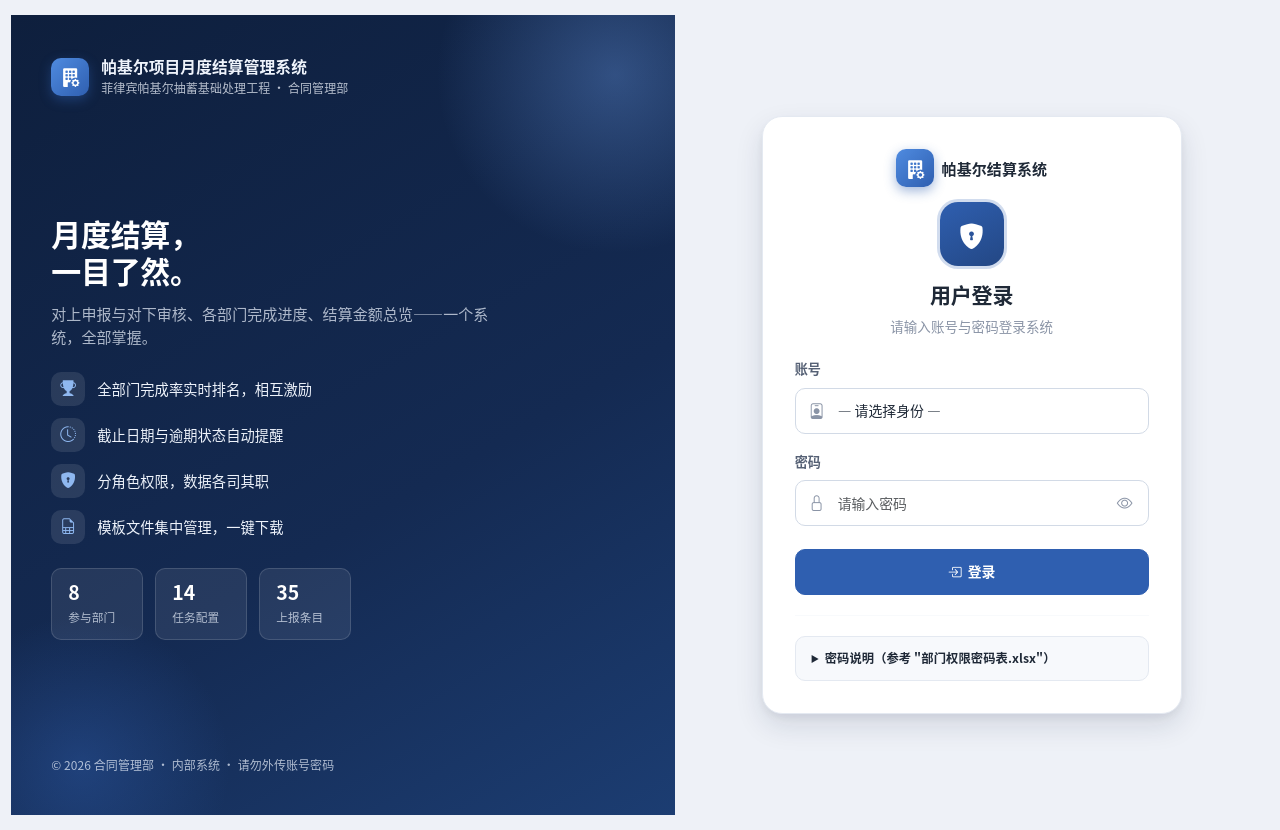
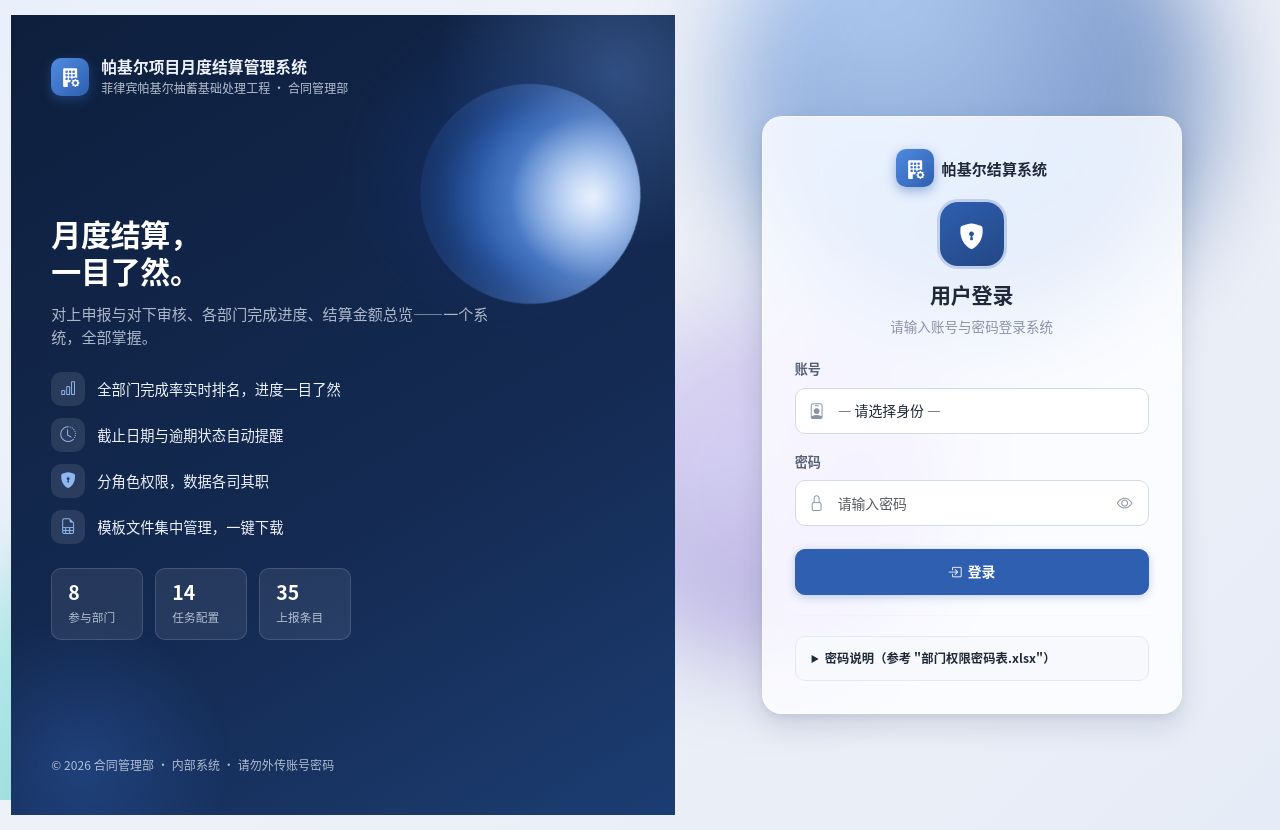
Before and after one commit to Zoey-qi/settlement-system, a Flask app: page /login in a window 1280 px wide. Run offline with Flask 3, Linux system fonts and the light colour scheme; parts of the project's set-up code (start-up, migrations or seed data) failed here and were passed over.

Commit message:
UI: 全站玻璃拟态(backdrop-blur+3D光球+hover反馈+玻璃弹窗)，排行榜去冠军
- style.css: 新增玻璃令牌(--glass-bg/--glass-blur/--glass-shadow)；body 改渐变背景+固定模糊 3D 环境光球(.bg-orbs/.orb 浮动动画)；卡片/stat/顶栏/登录卡/.modal-content 改为半透明玻璃(backdrop-blur)
- style.css: 新增 .auth-orb 3D 主球(高光+投影立体感)；.modal-content 玻璃+背景模糊；按钮/侧栏/排行行 hover 微交互增强
- base.html: <body> 注入全站光球 DOM(已登录/未登录均覆盖)
- login.html: 品牌区加 .auth-orb 3D 球；排名特性文案去奖杯
- dashboard.html: 排行榜去冠军(金行/🏆/'第一'徽标全删)，名次改中性数字牌，保留本部门蓝条；标题图标改 bi-bar-chart；页脚说明去'冠军部门'
- preview-glass.html: 玻璃态预览

```diff
--- a/static/css/style.css
+++ b/static/css/style.css
@@ -83,6 +83,19 @@
     --sidebar-w-collapsed: 76px;
     --topbar-h: 62px;
     --content-max: 1600px;
+
+    /* === 玻璃拟态 (Glassmorphism) 令牌 === */
+    --glass-bg:        rgba(255, 255, 255, 0.68);
+    --glass-bg-strong: rgba(255, 255, 255, 0.82);
+    --glass-border:    rgba(255, 255, 255, 0.55);
+    --glass-blur:      blur(18px) saturate(165%);
+    --glass-shadow:    0 8px 30px rgba(16, 32, 64, 0.12), 0 2px 6px rgba(16, 32, 64, 0.06);
+
+    /* === 3D 光球 (Ambient Orbs) 渐变 === */
+    --orb-1: radial-gradient(circle at 32% 28%, #7fb0f2 0%, #2f5fb0 55%, #173a78 100%);
+    --orb-2: radial-gradient(circle at 30% 30%, #5ee0d4 0%, #14b8a6 55%, #0b6b62 100%);
+    --orb-3: radial-gradient(circle at 35% 30%, #b9a4f0 0%, #6d52c7 55%, #3c2c82 100%);
+    --bg-grad: linear-gradient(135deg, #eaf0fb 0%, #eef1f7 45%, #e6ecf7 100%);
 }
 
 /* --------------------------------------------------------------------------
@@ -92,7 +105,7 @@ html { font-size: 15px; scroll-behavior: smooth; }
 
 body {
     margin: 0;
-    background: var(--c-bg);
+    background: var(--bg-grad);
     color: var(--c-text);
     font-family: "PingFang SC", "Microsoft YaHei", "Hiragino Sans GB",
                  "Source Han Sans SC", "Noto Sans CJK SC", system-ui,
@@ -102,6 +115,30 @@ body {
     letter-spacing: 0.005em;
     -webkit-font-smoothing: antialiased;
     -moz-osx-font-smoothing: grayscale;
+}
+
+/* --- 全站环境 3D 光球（固定、模糊、缓慢浮动，所有界面共享） --- */
+.bg-orbs {
+    position: fixed;
+    inset: 0;
+    z-index: 0;
+    overflow: hidden;
+    pointer-events: none;
+}
+.orb {
+    position: absolute;
+    border-radius: 50%;
+    filter: blur(46px);
+    opacity: 0.55;
+    animation: orbFloat 16s ease-in-out infinite;
+}
+.orb-1 { top: -120px; right: 8%; width: 460px; height: 460px; background: var(--orb-1); }
+.orb-2 { bottom: -140px; left: -60px; width: 420px; height: 420px; background: var(--orb-2); animation-delay: -5s; opacity: 0.42; }
+.orb-3 { top: 38%; left: 46%; width: 360px; height: 360px; background: var(--orb-3); animation-delay: -9s; opacity: 0.34; }
+@keyframes orbFloat {
+    0%, 100% { transform: translate(0, 0) scale(1); }
+    33%      { transform: translate(28px, -24px) scale(1.06); }
+    66%      { transform: translate(-22px, 18px) scale(0.97); }
 }
 
 h1, h2, h3, h4, h5, h6 {
@@ -504,9 +547,12 @@ a:hover { color: var(--c-primary-hover); }
 .btn:active { transform: translateY(1px); }
 .btn:focus-visible { outline: none; box-shadow: var(--sh-focus); }
 
-.btn-primary { background: var(--c-primary); border-color: var(--c-primary); color: #fff; }
-.btn-primary:hover { background: var(--c-primary-hover); border-color: var(--c-primary-hover); color: #fff; }
-.btn-primary:active { background: var(--c-primary-active); border-color: var(--c-primary-active); }
+.btn-primary { background: var(--c-primary); border-color: var(--c-primary); color: #fff; box-shadow: 0 2px 8px rgba(47, 95, 176, 0.28); }
+.btn-primary:hover { background: var(--c-primary-hover); border-color: var(--c-primary-hover); color: #fff; transform: translateY(-1px); box-shadow: 0 6px 16px rgba(47, 95, 176, 0.38); }
+.btn-primary:active { background: var(--c-primary-active); border-color: var(--c-primary-active); transform: translateY(0); }
+
+.btn-outline-primary:hover { background: var(--c-primary); border-color: var(--c-primary); color: #fff; transform: translateY(-1px); }
+.btn-outline-secondary:hover { background: var(--c-surface-3); color: var(--c-text); border-color: var(--c-border-strong); transform: translateY(-1px); }
 
 .btn-outline-primary { color: var(--c-primary); border-color: var(--c-primary); background: transparent; }
 .btn-outline-primary:hover { background: var(--c-primary); border-color: var(--c-primary); color: #fff; }
@@ -645,7 +691,7 @@ a:hover { color: var(--c-primary-hover); }
 /* --------------------------------------------------------------------------
    13. 登录 / 注册外壳（品牌化分栏）
    -------------------------------------------------------------------------- */
-.auth-shell { min-height: 100vh; display: flex; background: var(--c-bg); }
+.auth-shell { min-height: 100vh; display: flex; background: transparent; position: relative; z-index: 1; }
 .auth-split { display: flex; width: 100%; min-height: 100vh; }
 .auth-aside {
     flex: 1.1;
@@ -678,12 +724,14 @@ a:hover { color: var(--c-primary-hover); }
     flex: 1;
     display: flex; align-items: center; justify-content: center;
     padding: var(--s-7);
-    background: var(--c-bg);
+    background: transparent;
 }
 .auth-card {
     width: 100%; max-width: 420px;
-    background: var(--c-surface);
-    border: 1px solid var(--c-border);
+    background: var(--glass-bg-strong);
+    backdrop-filter: var(--glass-blur);
+    -webkit-backdrop-filter: var(--glass-blur);
+    border: 1px solid var(--glass-border);
     border-radius: var(--r-xl);
     box-shadow: var(--sh-lg);
     padding: var(--s-7);
@@ -801,6 +843,47 @@ a:hover { color: var(--c-primary-hover); }
     .rank-row { flex-wrap: wrap; }
     .rank-rate { margin-left: auto; }
     .rank-stats { flex-basis: 100%; order: 3; justify-content: flex-start; padding-left: 52px; gap: var(--s-4); }
+}
+
+/* --------------------------------------------------------------------------
+   13.6 玻璃弹窗 (Glass Modal)
+   ------------------------------------------------------------------------- */
+.modal-content {
+    background: var(--glass-bg-strong);
+    backdrop-filter: var(--glass-blur);
+    -webkit-backdrop-filter: var(--glass-blur);
+    border: 1px solid var(--glass-border);
+    border-radius: var(--r-lg);
+    box-shadow: var(--sh-lg);
+}
+.modal-header { border-bottom: 1px solid var(--glass-border); padding: var(--s-4) var(--s-5); }
+.modal-footer { border-top: 1px solid var(--glass-border); padding: var(--s-3) var(--s-5); background: transparent; }
+.modal-title { font-weight: 700; font-size: 1.1rem; }
+.modal-backdrop.show { background: rgba(10, 20, 40, 0.42); backdrop-filter: blur(4px); -webkit-backdrop-filter: blur(4px); }
+.modal.fade .modal-dialog { transition: transform var(--t-base), opacity var(--t-base); }
+.modal.show .modal-dialog { transform: translateY(0) scale(1); }
+
+/* 3D 光球（登录页品牌区主球，带高光与投影呈现立体感） */
+.auth-orb {
+    position: absolute;
+    top: 8%; right: 6%;
+    width: 220px; height: 220px;
+    border-radius: 50%;
+    background:
+        radial-gradient(circle at 32% 28%, rgba(255,255,255,0.85) 0%, rgba(255,255,255,0) 38%),
+        var(--orb-1);
+    box-shadow:
+        inset -18px -22px 50px rgba(7, 22, 54, 0.55),
+        inset 14px 16px 38px rgba(160, 196, 255, 0.45),
+        0 30px 70px rgba(20, 50, 110, 0.5);
+    animation: orbSpin 18s linear infinite;
+    z-index: 0;
+    pointer-events: none;
+}
+@keyframes orbSpin {
+    0%   { transform: rotate(0deg) translateY(0); }
+    50%  { transform: rotate(180deg) translateY(-10px); }
+    100% { transform: rotate(360deg) translateY(0); }
 }
 
 /* --------------------------------------------------------------------------
--- a/templates/base.html
+++ b/templates/base.html
@@ -9,6 +9,11 @@
     <link href="{{ url_for('static', filename='css/style.css') }}" rel="stylesheet">
 </head>
 <body>
+<div class="bg-orbs" aria-hidden="true">
+    <span class="orb orb-1"></span>
+    <span class="orb orb-2"></span>
+    <span class="orb orb-3"></span>
+</div>
 {% set nav_labels = {
     'dashboard': '仪表盘', 'submit': '提交数据', 'summary': '汇总视图',
     'settlement_page': '结算金额', 'templates_page': '模板文件', 'config_page': '配置管理',
--- a/templates/login.html
+++ b/templates/login.html
@@ -5,6 +5,7 @@
 <div class="auth-split">
     <!-- 左侧品牌区 -->
     <aside class="auth-aside">
+        <div class="auth-orb" aria-hidden="true"></div>
         <div class="auth-brand">
             <div class="sidebar-logo"><i class="bi bi-building-fill-gear"></i></div>
             <div>
@@ -17,7 +18,7 @@
             <h1>月度结算，<br>一目了然。</h1>
             <p>对上申报与对下审核、各部门完成进度、结算金额总览——一个系统，全部掌握。</p>
             <ul>
-                <li><i class="bi bi-trophy-fill"></i> 全部门完成率实时排名，相互激励</li>
+                <li><i class="bi bi-bar-chart"></i> 全部门完成率实时排名，进度一目了然</li>
                 <li><i class="bi bi-clock-history"></i> 截止日期与逾期状态自动提醒</li>
                 <li><i class="bi bi-shield-lock-fill"></i> 分角色权限，数据各司其职</li>
                 <li><i class="bi bi-file-earmark-spreadsheet"></i> 模板文件集中管理，一键下载</li>
```
Also changed, not shown: other parts of static/css/style.css (+22 -22 lines), preview-glass.html (added, +70 -0 lines), templates/dashboard.html (+4 -8 lines).
